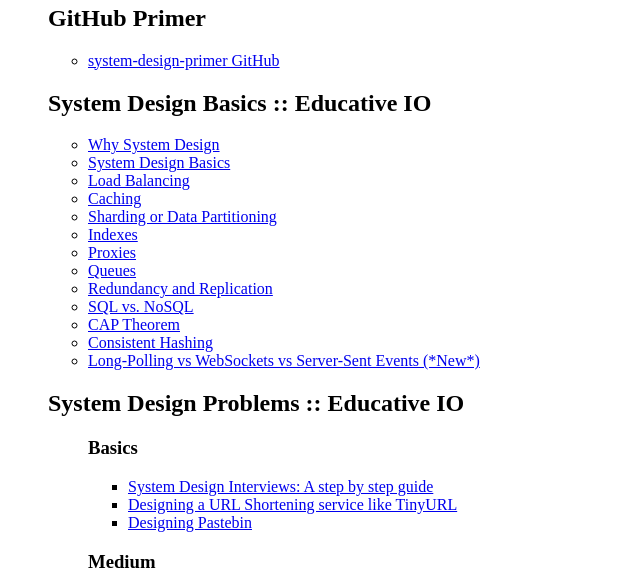
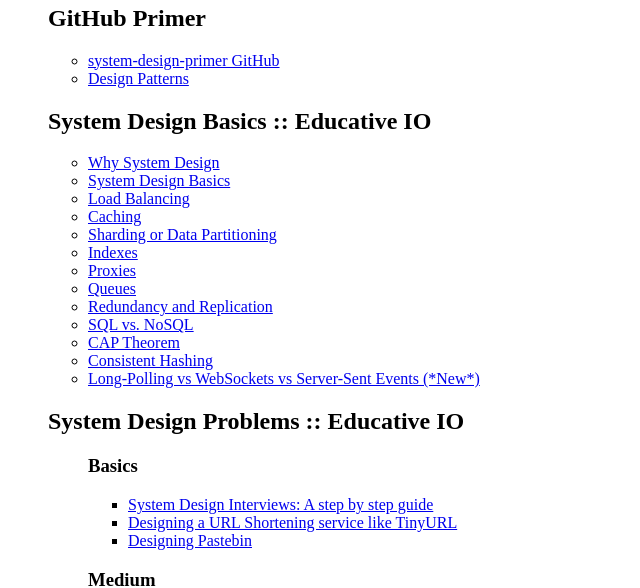
Before and after one commit to sonveer2012/sonveer-interview-guide, a plain HTML site: page index.html in a window 1280 px wide. Shown: the part 160-748 px from the top of the page, without its empty margins (0-640 px from the left). Drawn offline with Linux system fonts and the light colour scheme.

Commit message:
Add system Design

```diff
--- a/index.html
+++ b/index.html
@@ -13,6 +13,10 @@
 	<h2> GitHub Primer </h2>
 	<ul>
 		<li><a href="https://github.com/donnemartin/system-design-primer/blob/master/README.md">system-design-primer GitHub</a></li>
+	</ul>
+
+	 <ul>
+		<li><a href="https://sourcemaking.com/design_patterns">Design Patterns</a></li>
 	</ul>
 <h2>System Design Basics :: Educative IO</h2>
 
```
